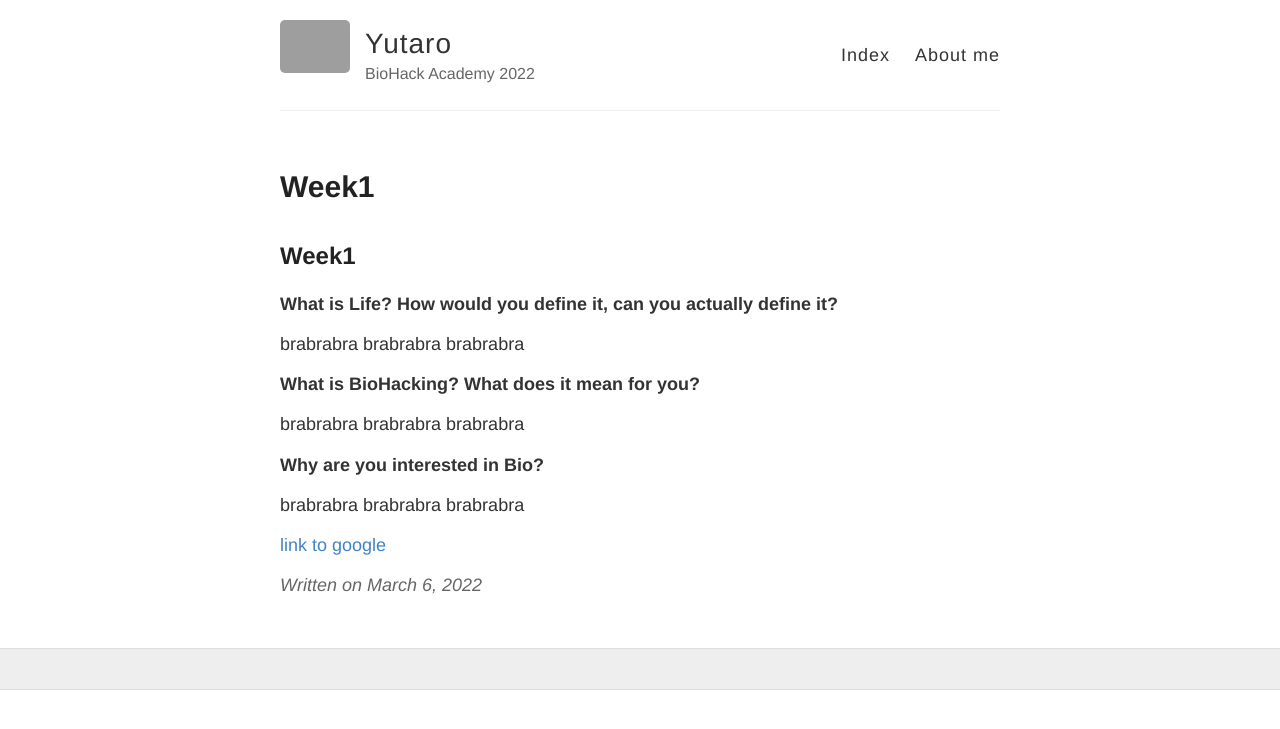
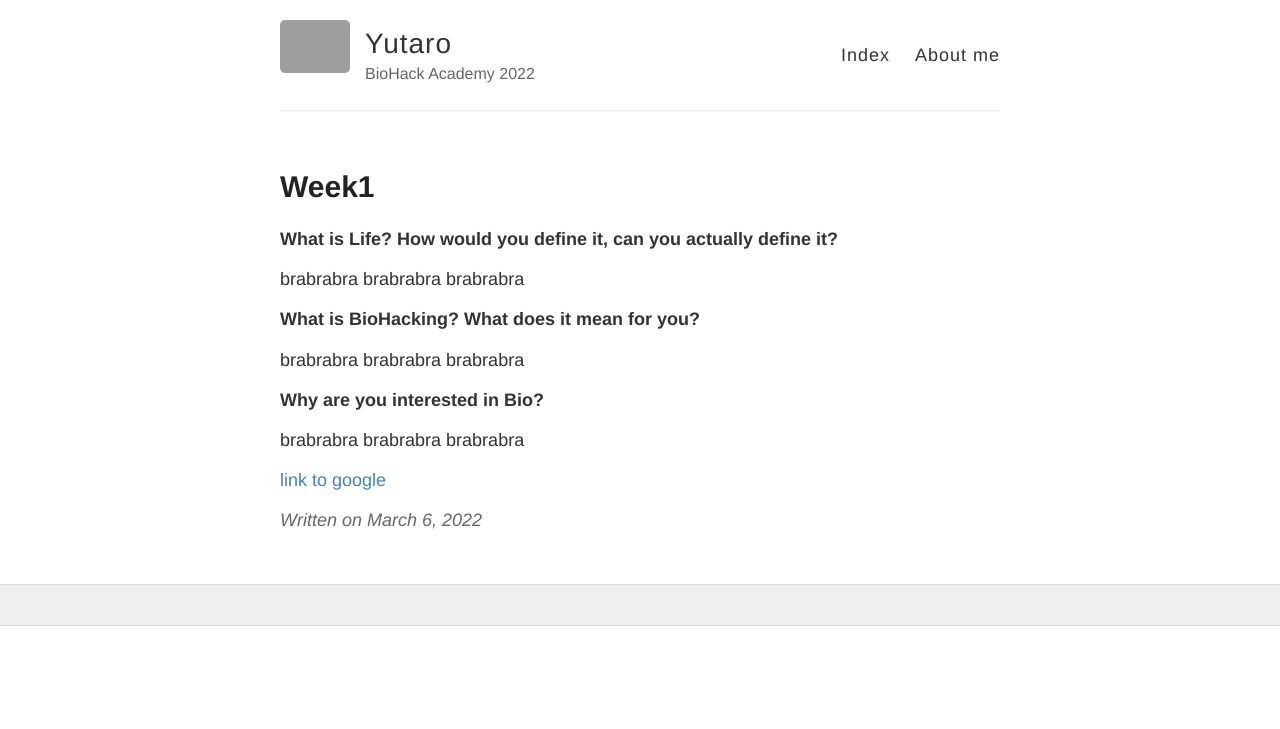
Before and after one commit to ytr0221/ytr0221.github.io, a Jekyll site: the page built from _posts/2022-3-06-Week1.md, in a window 1280 px wide. Shown: the top 729 px of the page. Built offline with Jekyll 4.4.1, drawn with Linux system fonts in a browser that asks for light colours; grey boxes are pictures that could not be loaded.

Commit message:
Update 2022-3-06-Week1.md

```diff
--- a/_posts/2022-3-06-Week1.md
+++ b/_posts/2022-3-06-Week1.md
@@ -2,9 +2,6 @@
 layout: post
 title: Week1
 ---
-
-## Week1
-
 
 
 **What is Life? How would you define it, can you actually define it?**
```
